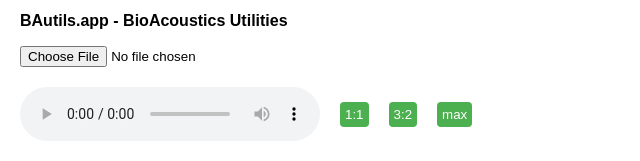
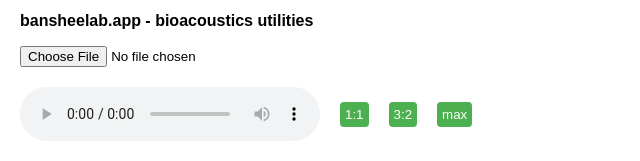
Before and after one commit to iburyl/bautils, a plain HTML site: page index.html in a window 1280 px wide. Shown: the top 161 px of the page, 0-640 px from the left. Drawn offline with Linux system fonts and the light colour scheme.

Commit message:
rebranding bits

```diff
--- a/index.html
+++ b/index.html
@@ -3,7 +3,7 @@
 <head>
     <meta charset="UTF-8">
     <meta name="viewport" content="width=device-width, initial-scale=1.0">
-    <title>bansheelab.app - bioacoustics Utilities</title>
+    <title>bansheelab.app - bioacoustics utilities</title>
     <style>
         html {
             overflow-y: scroll;
@@ -105,7 +105,7 @@
     </style>
 </head>
 <body>
-    <h1>BAutils.app - BioAcoustics Utilities</h1>
+    <h1>bansheelab.app - bioacoustics utilities</h1>
     <div class="container">
         <div class="input_list">
             <input type="file" id="wavFile" accept=".wav" />
```
